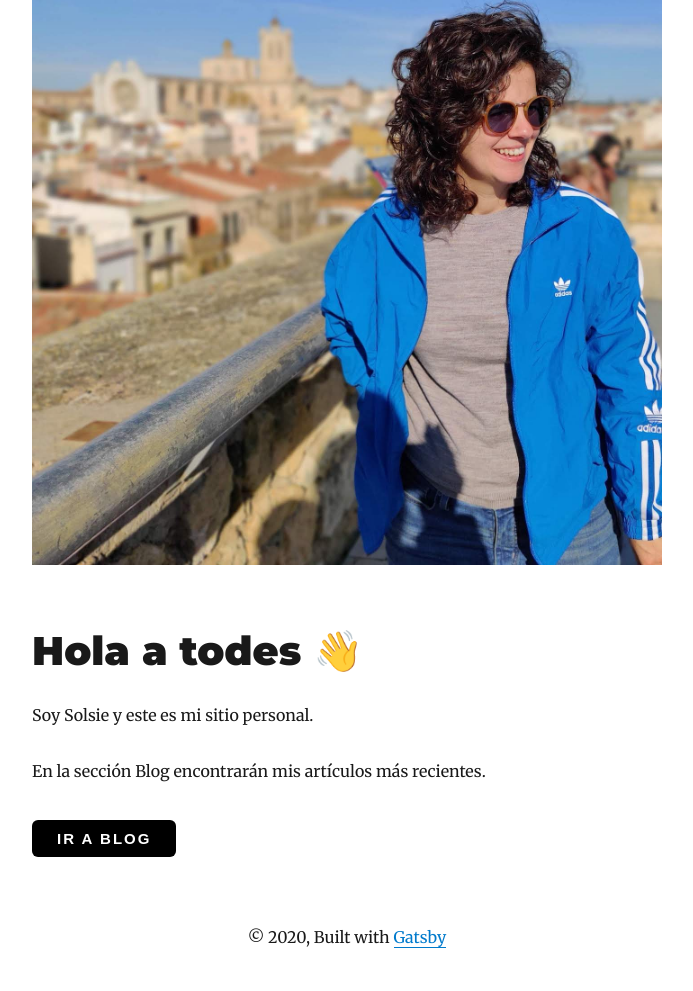
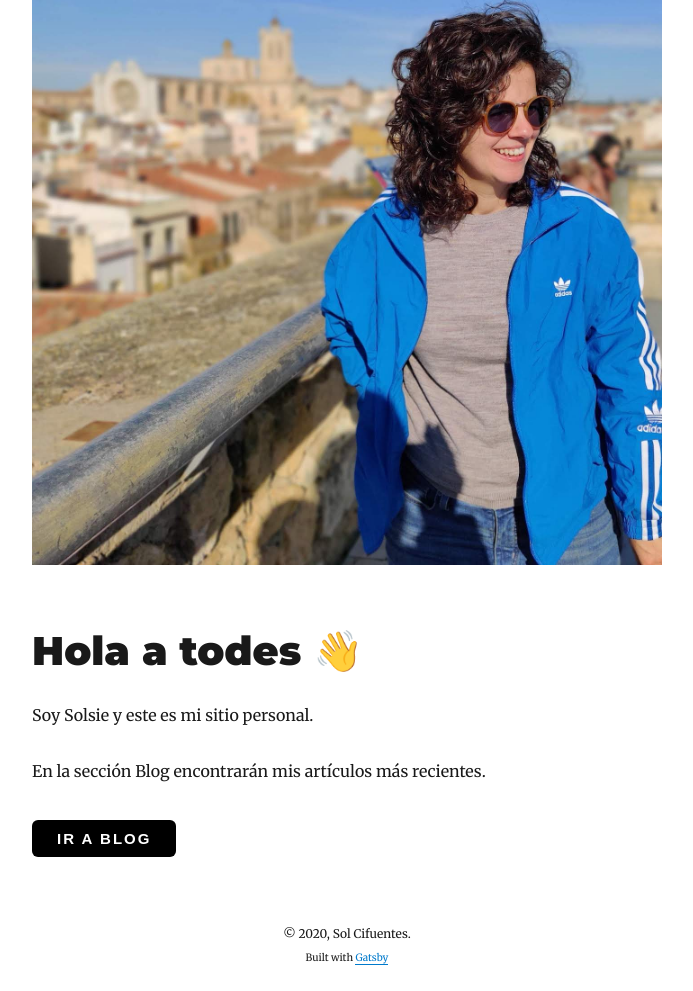
Before and after one commit to anabellaspinelli/solcifuentes, a Gatsby site: page / in a window 1280 px wide. Shown: the part 219-1210 px from the top of the page, without its empty margins (293-986 px from the left). Built offline with nearby package versions, Linux system fonts and the light colour scheme; Gatsby itself is replaced by a stand-in of ours; some packages are replaced by stand-ins of ours.

Commit message:
Improved footer: sticky and in two lines.

```diff
--- a/src/components/layout.js
+++ b/src/components/layout.js
@@ -26,7 +26,7 @@ class Layout extends React.Component {
               textDecoration: `none`,
               color: `inherit`,
             }}
-            to={location.pathname === blogPath ? `/blog/` : `/`}
+            to='/'
           >
             {title}
           </Link>
@@ -55,7 +55,7 @@ class Layout extends React.Component {
     }
     return (
       <Wrapper>
-        <div
+        <SiteContent
           style={{
             marginLeft: `auto`,
             marginRight: `auto`,
@@ -65,11 +65,11 @@ class Layout extends React.Component {
         >
           <header>{header}</header>
           <main>{children}</main>
-        </div>
+        </SiteContent>
         <Footer>
-          © {new Date().getFullYear()}, Built with
-          {` `}
-          <a href="https://www.gatsbyjs.org">Gatsby</a>
+          <Copyright>© {new Date().getFullYear()}, Sol Cifuentes.</Copyright>
+          <GatsbyCredit>Built with <a href="https://www.gatsbyjs.org">Gatsby</a></GatsbyCredit>
+
         </Footer>
       </Wrapper>
     )
@@ -77,12 +77,28 @@ class Layout extends React.Component {
 }
 
 const Wrapper = styled.div`
+  display: flex;
   min-height: 100vh;
+  flex-direction: column;
+`
+
+const SiteContent = styled.div`
+  flex: 1;
 `
 
 const Footer = styled.footer`
   text-align: center;
   margin: 24px;
+  font-size: 12px;
+`
+
+const Copyright = styled.p`
+  margin-bottom: 5px;
+`
+
+const GatsbyCredit = styled.p`
+  margin-bottom: 0px;
+  font-size: 10px;
 `
 
 export default Layout
```
